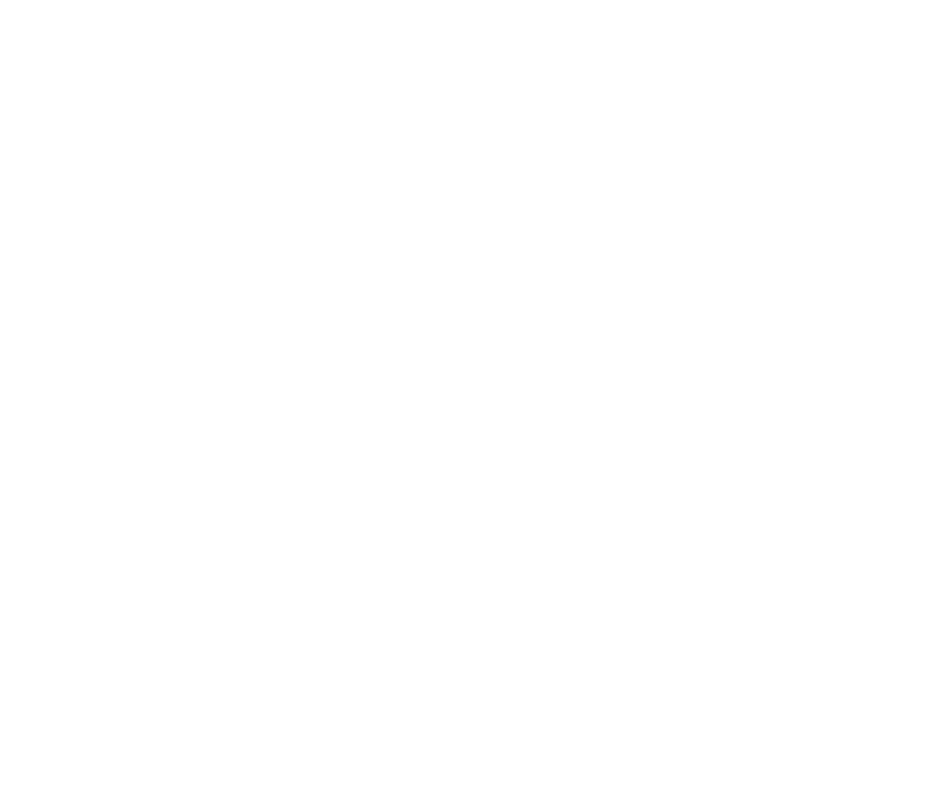
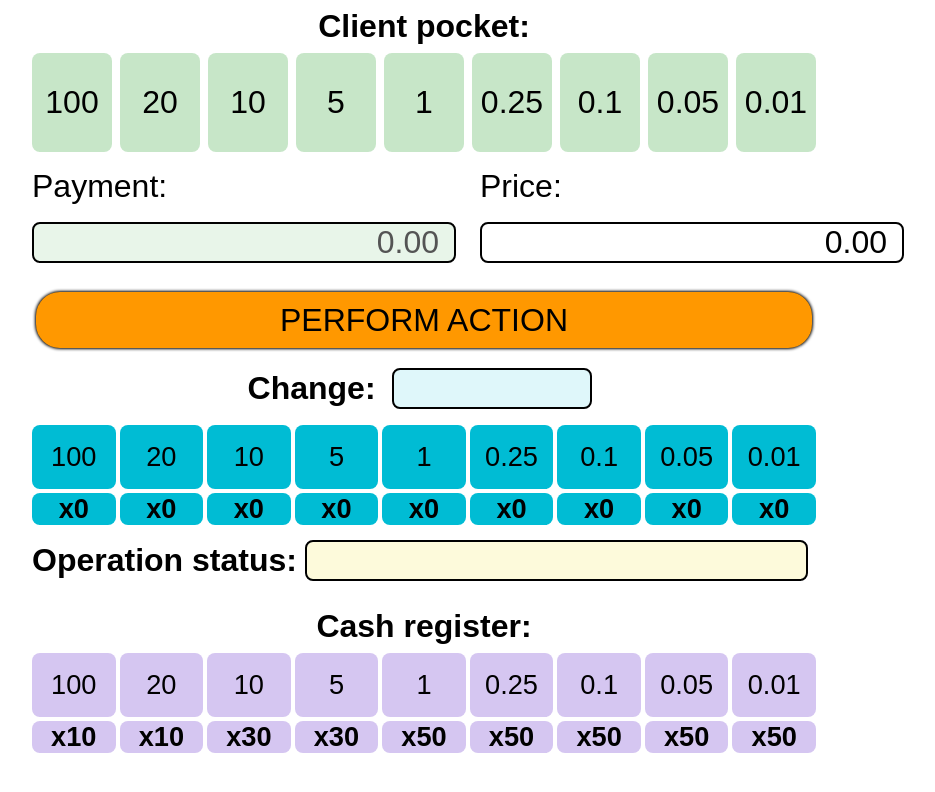
Before and after one commit to ak-eventhorizon/Cash_register, a plain HTML site: page index.html in a window 1280 px wide. Shown: the whole page, without its empty margins (216-1151 px from the left). Drawn offline with Linux system fonts and the light colour scheme.

Commit message:
Split projects

```diff
--- a/index.html
+++ b/index.html
@@ -2,16 +2,110 @@
 <html>
 
 <head>
-    <title>TEMPLATE</title>
+    <meta charset="UTF-8">
+    <meta name="viewport" content="width=device-width, initial-scale=1">
 
-    <meta charset="utf-8">
-    <meta name="viewport" content="width=device-width, initial-scale=1.0">
+    <title>Cash Register</title>
 
     <link rel="stylesheet" href="./styles/styles.css">
-    <script type="module" src="./js/main.js"></script>
+    <script type="module" src="./js/mainForCash.js"></script>
 </head>
 
 <body>
 
+    <div id="app">
+
+        <div class="client_pocket">
+            <h2>Client pocket:</h2>
+            <div class="cash">
+                <div class="cell">100</div>
+                <div class="cell">20</div>
+                <div class="cell">10</div>
+                <div class="cell">5</div>
+                <div class="cell">1</div>
+                <div class="cell">0.25</div>
+                <div class="cell">0.1</div>
+                <div class="cell">0.05</div>
+                <div class="cell">0.01</div>
+            </div>
+        </div>
+
+        <div class="info">
+            <div class="payment">
+                <label for="payment_field">Payment:</label>
+                <input type="number" name="payment_field" id="payment_field" disabled>
+            </div>
+            <div class="price">
+                <label for="price_field">Price:</label>
+                <input type="number" name="price_field" id="price_field" required>
+            </div>
+        </div>
+
+        <div class="controls">
+            <div class="button" id="action_button">PERFORM ACTION</div>
+        </div>
+
+        <div class="change">
+
+            <div class="summary">
+                <label for="change_field">Change: </label>
+                <input type="number" name="change_field" id="change_field" disabled>
+            </div>
+
+            <div class="cash">
+                <div class="quality">100</div>
+                <div class="quality">20</div>
+                <div class="quality">10</div>
+                <div class="quality">5</div>
+                <div class="quality">1</div>
+                <div class="quality">0.25</div>
+                <div class="quality">0.1</div>
+                <div class="quality">0.05</div>
+                <div class="quality">0.01</div>
+
+                <div class="quantity" id="chng_100">x0</div>
+                <div class="quantity" id="chng_20">x0</div>
+                <div class="quantity" id="chng_10">x0</div>
+                <div class="quantity" id="chng_5">x0</div>
+                <div class="quantity" id="chng_1">x0</div>
+                <div class="quantity" id="chng_0.25">x0</div>
+                <div class="quantity" id="chng_0.1">x0</div>
+                <div class="quantity" id="chng_0.05">x0</div>
+                <div class="quantity" id="chng_0.01">x0</div>
+            </div>
+        </div>
+
+        <div class="status">
+            <label for="status_field">Operation status: </label>
+            <input type="text" name="status_field" id="status_field" disabled>
+        </div>
+
+        <div class="cash_register">
+            <h2>Cash register:</h2>
+
+            <div class="cash">
+                <div class="quality">100</div>
+                <div class="quality">20</div>
+                <div class="quality">10</div>
+                <div class="quality">5</div>
+                <div class="quality">1</div>
+                <div class="quality">0.25</div>
+                <div class="quality">0.1</div>
+                <div class="quality">0.05</div>
+                <div class="quality">0.01</div>
+
+                <div class="quantity" id="reg_100">x0</div>
+                <div class="quantity" id="reg_20">x0</div>
+                <div class="quantity" id="reg_10">x0</div>
+                <div class="quantity" id="reg_5">x0</div>
+                <div class="quantity" id="reg_1">x0</div>
+                <div class="quantity" id="reg_0.25">x0</div>
+                <div class="quantity" id="reg_0.1">x0</div>
+                <div class="quantity" id="reg_0.05">x0</div>
+                <div class="quantity" id="reg_0.01">x0</div>
+            </div>
+        </div>
+    </div>
+
 </body>
 </html>
--- a/js/main.js
+++ /dev/null
@@ -1,5 +0,0 @@
-'use strict';
-
-import { test } from "./modules/module1.js";
-
-test();
--- /dev/null
+++ b/js/mainForCash.js
@@ -0,0 +1,195 @@
+'use strict';
+
+import {checkCashRegister} from './modules/checkCashRegister.js';
+
+/*************** Check Cash Register ***************/
+
+const payment = {
+    content: new Map([
+        [100,0],
+        [20,0],
+        [10,0],
+        [5,0],
+        [1,0],
+        [0.25,0],
+        [0.1,0],
+        [0.05,0],
+        [0.01,0]
+    ]),
+    sum: function (){
+        let result = 0;
+
+        function calculateMapElement(value, key, map){
+            let multiple = key * map.get(key);
+            result += multiple;
+        }
+        this.content.forEach(calculateMapElement);
+        return result.toFixed(2);
+    }
+};
+
+const change = {
+    content: new Map([
+        [100,0],
+        [20,0],
+        [10,0],
+        [5,0],
+        [1,0],
+        [0.25,0],
+        [0.1,0],
+        [0.05,0],
+        [0.01,0]
+    ]),
+    sum: function (){
+        let result = 0;
+
+        function calculateMapElement(value, key, map){
+            let multiple = key * map.get(key);
+            result += multiple;
+        }
+        this.content.forEach(calculateMapElement);
+        return result.toFixed(2);
+    }
+};
+
+const register = {
+    content: new Map([
+        [100,10],
+        [20,10],
+        [10,30],
+        [5,30],
+        [1,50],
+        [0.25,50],
+        [0.1,50],
+        [0.05,50],
+        [0.01,50]
+    ]),
+    sum: function (){
+        let result = 0;
+
+        function calculateMapElement(value, key, map){
+            let multiple = key * map.get(key);
+            result += multiple;
+        }
+        this.content.forEach(calculateMapElement);
+        return result.toFixed(2);
+    }
+};
+
+const ui = {
+    payment: document.querySelector('#payment_field'),
+    price: document.querySelector('#price_field'),
+    change: document.querySelector('#change_field'),
+    status: document.querySelector('#status_field'),
+
+    clientButtons: document.querySelectorAll('div.client_pocket > div.cash > div.cell'),
+    mainButton: document.querySelector('#action_button'),
+
+    changeQuantityCells: document.querySelectorAll('div.change div.quantity'),
+    registerQuantityCells: document.querySelectorAll('div.cash_register div.quantity'),
+
+    resetPayment: function (){
+        this.payment.value = '0.00';
+    },
+    resetPrice: function (){
+        this.price.value = '0.00';
+    },
+    refreshChangeCells: function(){
+        // метод, заполняющий ячейки с количеством купюр change в
+        // соответствии с мапом change
+        for (let element of this.changeQuantityCells) {
+            let currentRate = +element.id.split('_')[1]; // 100 , 20 .... 0.01
+            let currentQuantity = change.content.get(currentRate);
+
+            element.innerHTML = `x${currentQuantity}`;
+        }
+    },
+    refreshRegisterCells: function(){
+        // метод, заполняющий ячейки с количеством купюр cash register в
+        // соответствии с мапом register
+        for (let element of this.registerQuantityCells) {
+            let currentRate = +element.id.split('_')[1]; // 100 , 20 .... 0.01
+            let currentQuantity = register.content.get(currentRate);
+
+            element.innerHTML = `x${currentQuantity}`;
+        }
+    }
+};
+
+ui.resetPayment();
+ui.resetPrice();
+
+ui.refreshRegisterCells();
+ui.refreshChangeCells();
+
+
+
+for (let element of ui.clientButtons) {
+    element.addEventListener('click', function () {
+        // подсчет и вывод поля Payment
+        let result = parseFloat(ui.payment.value) + parseFloat(element.innerHTML);
+        ui.payment.value = result.toFixed(2);
+
+        // инкремент определенного Map'a из payment.content (плюс одна купюра)
+        let currentQuantity = payment.content.get(+element.innerHTML);
+        payment.content.set(+element.innerHTML, ++currentQuantity);
+    });
+}
+
+
+// main calculate function
+// TODO - эта функция в итоге будет вынесена в отдельный модуль - checkCashRegister
+function calculateChange() {
+    let paymentValue = +parseFloat(ui.payment.value).toFixed(2);
+    let priceValue = +parseFloat(ui.price.value).toFixed(2);
+    let neededChange = +(paymentValue - priceValue).toFixed(2);
+
+    if (neededChange === 0) {
+        ui.status.value = "CHANGE DONT NEEDED (0$)";
+    } else if (neededChange < 0){
+        ui.status.value = "NOT ENOUGH PAYMENT";
+    } else {
+        ui.status.value = "CHANGE CALCULATED";
+        // тут считается сдача
+    }
+
+    console.log(`Payment value: ${paymentValue}`);
+    console.log(`Price value: ${priceValue}`);
+    console.log(`Needed Change: ${neededChange}`);
+}
+
+
+// debugging console info
+// TODO - delete after app complete
+ui.mainButton.addEventListener('click', () => {
+    console.log('Payment:');
+    console.log(payment.content);
+    console.log('PaymentSum:');
+    console.log(payment.sum());
+    console.log('Change:');
+    console.log(change.content);
+    console.log('ChangeSum:');
+    console.log(change.sum());
+    console.log('CashRegister:');
+    console.log(register.content);
+    console.log('CashRegisterSum:');
+    console.log(register.sum());
+
+    calculateChange();
+
+});
+
+
+
+checkCashRegister();
+
+// НА ПОДУМАТЬ:
+// в существующей реализации некоторые элементы интерфейса являюся хранилищем и источником данных
+// (отсюда много parseFloat и приведений к числу...)
+// от этого необходимо избавиться, все данные должны храниться в переменных программы, а в интерфейс
+// передаваться только для отображения.
+
+// MVC
+//Model - предоставляет данные и реагирует на команды контроллера, изменяя своё состояние
+//View - отвечает за отображение данных пользователю, реагируя на изменения модели
+//Controller - интерпретирует действия пользователя, оповещая модель о необходимости изменений
--- /dev/null
+++ b/js/modules/checkCashRegister.js
@@ -0,0 +1,27 @@
+'use strict';
+
+// need to refactor
+
+function checkCashRegister(price, paymentInCash, changeInDrawer){
+
+    let outputObj = {
+        status: undefined,
+        change: undefined
+    };
+
+    let currency = {
+        penny: 0.01,
+        nickel: 0.05,
+        dime: 0.1,
+        quarter: 0.25,
+        dollar: 1,
+        five: 5,
+        ten: 10,
+        twenty: 20,
+        hundred: 100
+    };
+
+    return outputObj;
+}
+
+export {checkCashRegister};
--- a/styles/styles.css
+++ b/styles/styles.css
@@ -1,18 +1,3 @@
-/* roboto-regular - latin_cyrillic */
-@font-face {
-	font-family: 'Roboto';
-	font-style: normal;
-	font-weight: 400;
-	src: url('../fonts/roboto-v20-latin_cyrillic-regular.eot'); /* IE9 Compat Modes */
-	src: local('Roboto'), local('Roboto-Regular'),
-		 url('../fonts/roboto-v20-latin_cyrillic-regular.eot?#iefix') format('embedded-opentype'), /* IE6-IE8 */
-		 url('../fonts/roboto-v20-latin_cyrillic-regular.woff2') format('woff2'), /* Super Modern Browsers */
-		 url('../fonts/roboto-v20-latin_cyrillic-regular.woff') format('woff'), /* Modern Browsers */
-		 url('../fonts/roboto-v20-latin_cyrillic-regular.ttf') format('truetype'), /* Safari, Android, iOS */
-		 url('../fonts/roboto-v20-latin_cyrillic-regular.svg#Roboto') format('svg'); /* Legacy iOS */
-}
-
-
 /****************************** COLOR SCHEME - BEGIN ******************************/
 :root {
 	--pure-black: #000000;  /* color: var(--pure-black) */
@@ -26,28 +11,215 @@
 	box-sizing: border-box;
 }
 
+/*************************** CASH REGISTER STYLES ***************************/
 
+#app {
+	margin: auto;
+    width: 100vmin;
+	height: 100vmin;
 
+	font-family: Arial, Helvetica, sans-serif;
+}
 
+h2 {
+	margin: 1vmin 1vmin 0;
+	font-size: 4vmin;
+}
 
+.client_pocket {
+	height: 20%;
+	text-align: center;
 
+	display: grid;
+    grid-template-rows: auto 1fr;
+}
 
+.client_pocket .cash {
+	display: grid;
+    grid-template-columns: repeat(9, 1fr);
+	gap: 1vmin;
 
-/****************************** @MEDIA - BEGIN ******************************/
-/*	typical checkpoints - DELETE unused		*/
+	margin: 1vmin;
+}
 
-/* Extra small devices (phones, <<<--600px and down) */
-@media only screen and (max-width: 600px) {}
+.client_pocket .cash .cell {
+	display: grid;
+	align-items: center;
 
-/* Small devices (portrait tablets and large phones, 601px-->>> and up) */
-@media only screen and (min-width: 601px) {}
+	font-size: 4vmin;
+	border-radius: 1vmin;
 
-/* Medium devices (landscape tablets, 768px-->>> and up) */
-@media only screen and (min-width: 768px) {}
+	cursor: pointer;
 
-/* Large devices (laptops/desktops, 992px-->>> and up) */
-@media only screen and (min-width: 992px) {}
+	background-color: #4caf5050;
+}
 
-/* Extra large devices (large laptops and desktops, 1200px-->>> and up) */
-@media only screen and (min-width: 1200px) {}
-/****************************** @MEDIA - END ******************************/
+.client_pocket .cash .cell:hover {
+	background-color: #4caf5070;
+}
+
+.info {
+	height: 15%;
+
+	display: grid;
+    grid-template-columns: 1fr 1fr;
+    gap: 1vmin;
+}
+
+.info > div {
+	display: grid;
+	grid-template-rows: auto 1fr;
+	align-items: center;
+}
+
+.info label {
+	margin: 1vmin 1vmin 0;
+    font-size: 4vmin;
+}
+
+.info input {
+	margin: 1vmin;
+	border-radius: 1vmin;
+	border: 2px solid black;
+	text-decoration: none;
+	text-align: right;
+
+	font-size: 4vmin;
+}
+
+.info input[disabled] {
+	background-color: #4caf5020;
+	cursor: not-allowed;
+}
+
+.controls {
+	height: 10%;
+
+	display: grid;
+}
+
+.controls .button {
+	margin: 1.5vmin;
+
+	display: grid;
+    align-items: center;
+	text-align: center;
+	font-size: 4vmin;
+	cursor: pointer;
+
+	border-radius: 3vmin;
+	box-shadow: 0px 0px 3px 1px;
+
+	background-color: #ff9800;
+}
+
+.controls .button:hover {
+	background-color: #e48a06;
+}
+
+.change {
+	height: 20%;
+	text-align: center;
+
+	display: grid;
+    grid-template-rows: auto 1fr;
+}
+
+.change .summary {
+    font-size: 4vmin;
+}
+
+.change .summary label {
+	font-weight: bold;
+}
+
+.change .summary input {
+	width: 25%;
+	margin: 1vmin;
+    border-radius: 1vmin;
+    border: 2px solid black;
+    text-decoration: none;
+    text-align: right;
+	font-size: 4vmin;
+	font-weight: bold;
+	cursor: not-allowed;
+
+	background-color: #00bcd420;
+}
+
+.change .cash {
+	display: grid;
+	grid-template-columns: repeat(9, 1fr);
+	grid-template-rows: 2fr 1fr;
+    gap: 0.5vmin;
+    margin: 1vmin;
+}
+
+.change .cash div {
+	display: grid;
+    align-items: center;
+    font-size: 3.4vmin;
+	border-radius: 1vmin;
+
+	background-color: #00bcd4;
+}
+
+.change .cash .quantity {
+	font-weight: bold;
+}
+
+.status {
+	height: 10%;
+
+	display: grid;
+    grid-template-columns: auto 1fr;
+    align-items: center;
+    padding: 1vmin;
+	font-size: 4vmin;
+}
+
+.status label {
+	font-weight: bold;
+}
+
+.status input {
+	margin: 1vmin;
+    border-radius: 1vmin;
+    border: 2px solid black;
+    text-decoration: none;
+    text-align: center;
+	font-size: 4vmin;
+	font-weight: bold;
+	cursor: not-allowed;
+
+	background-color: #fbf3ad70;
+}
+
+.cash_register {
+	height: 20%;
+
+	text-align: center;
+    display: grid;
+    grid-template-rows: auto 1fr;
+}
+
+.cash_register .cash {
+	display: grid;
+    grid-template-columns: repeat(9, 1fr);
+    grid-template-rows: 2fr 1fr;
+    gap: 0.5vmin;
+    margin: 1vmin;
+}
+
+.cash_register .cash div {
+	display: grid;
+    align-items: center;
+    font-size: 3.4vmin;
+	border-radius: 1vmin;
+
+	background-color: #d5c6f1;
+}
+
+.cash_register .cash .quantity {
+	font-weight: bold;
+}
```
Also changed, not shown: js/modules/module1.js (deleted, +0 -7 lines), 1 other file.
